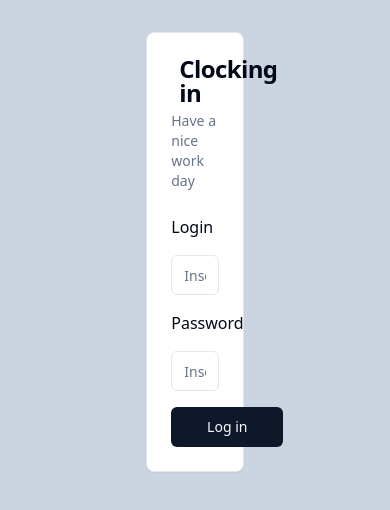
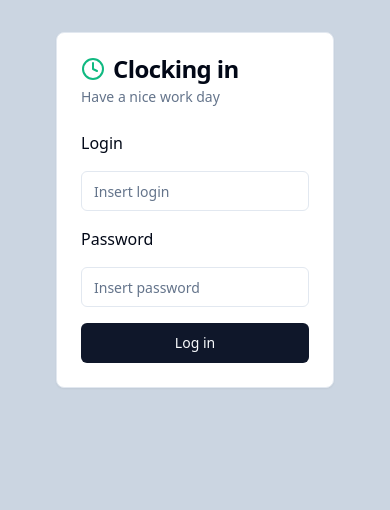
Before and after one commit to vitorhugo-pinto/clockingin-spa, a React (Vite) app: page /login in a window 390 px wide. Shown: the top 510 px of the page. Built offline with nearby package versions, Linux system fonts and the light colour scheme.

Commit message:
feat: responsiveness

```diff
--- a/src/pages/adminPage.tsx
+++ b/src/pages/adminPage.tsx
@@ -118,7 +118,7 @@ export function AdminPage() {
 
   return (
     <main className="bg-slate-300 w-full h-full py-8">
-      <Card className="w-1/4 h-fit mx-auto">
+      <Card className="w-fit min-w-80 h-fit mx-auto">
         <CardHeader>
           <CardTitle className="flex gap-2">
             <Clock className="size-6 text-emerald-500" />
--- a/src/pages/employeePage.tsx
+++ b/src/pages/employeePage.tsx
@@ -84,7 +84,7 @@ export function EmployeePage() {
   };
 
   return (
-    <Card className="w-1/4 h-fit mx-auto gap-2 mt-10">
+    <Card className="w-1/4 min-w-fit h-fit mx-auto gap-2 mt-10">
       <CardHeader>
         <CardTitle className="flex gap-2">
           <Clock className="size-6 text-emerald-500" />
--- a/src/pages/loginPage.tsx
+++ b/src/pages/loginPage.tsx
@@ -62,7 +62,7 @@ export function LoginPage() {
 
   return (
     <main className="bg-slate-300 w-full h-screen py-8">
-      <Card className="w-1/4 h-fit mx-auto">
+      <Card className="w-1/4 min-w-fit h-fit mx-auto">
         <CardHeader>
           <CardTitle className="flex gap-2">
             <Clock className="size-6 text-emerald-500" />
```
